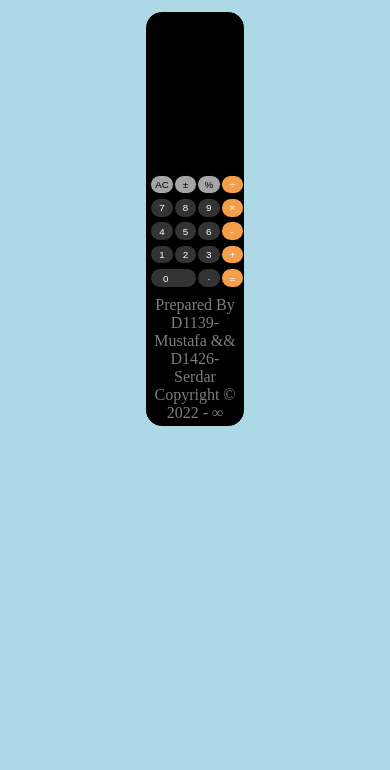
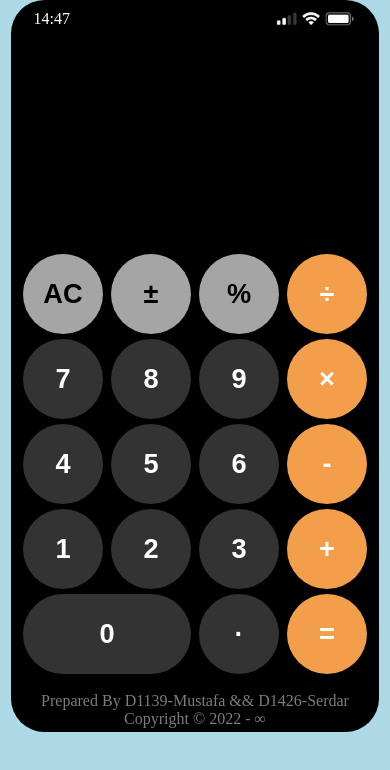
Before and after one commit to sserdarss/IOS_calculator, a plain HTML site: page index.html in a window 390 px wide. Drawn offline with Linux system fonts and the light colour scheme.

Commit message:
responsive changes

```diff
--- a/app.js
+++ b/app.js
@@ -1,7 +1,7 @@
 //selectıng html elements
 let container = document.querySelector(".container");
-let result1 = document.getElementById("result1");
-let result2 = document.getElementById("result2");
+let result1 = document.getElementById("screen1");
+let result2 = document.getElementById("screen2");
 
 //variables created
 let total = "";
@@ -22,23 +22,6 @@ container.addEventListener("click", (e) => {
                 case "/" : total = +total/(+sayi1);break;
                 case "*" : total = +total*(+sayi1);break;
                 case "%" : total = (+total*+sayi1)/(100);break;
-                case "=" : {
-                    if (islem[0] == "=" && sayi1 == "") {
-                        result1.value = "";
-                        result2.value = total;
-                    }
-                    else {
-                    switch (islem[0]){
-                        case '+' : total = +sayi1+(+sayi2);break;
-                        case "-" : total = s2-s1 ;break;
-                        case "/" : total = +sayi1/(+sayi2);break;
-                        case "*" : total = +sayi1*(+sayi2);break;
-                        case "%" : total = (+total*+sayi1)/(100);break;
-                        default:break;
-                    }
-
-                    }
-                }
                 default:break;
             }
             sayi1 = "";
@@ -47,7 +30,7 @@ container.addEventListener("click", (e) => {
         else if(total == "" ){
             total = sayi1;
             sayi1 = "";
-            result2.value = "";
+            result2.innerHTML = "";
 
         }
         //add  new operator in array and remove old operator
@@ -57,42 +40,77 @@ container.addEventListener("click", (e) => {
             }
             //thıs block for when only get one number and press "=" button then  move on number to total area
             if (islem[0] == "=") {
-                result1.value = total;
-                result2.value = "";
+
+                if ( total == Infinity){
+
+                result1.innerHTML= "ERROR";
+                result2.innerHTML = "";
+                total = 0
+
+                }
+                else{
+                    result1.innerHTML= total;
+                result2.innerHTML = "";
+
+                }
+
             }
             else {
-                result1.value = total + " " + islem[0] ;
-                result2.value = "";
+                if ( total == Infinity){
+
+                    result1.innerHTML= "ERROR";
+                    result2.innerHTML = "";
+                    total = 0
+
+                    }
+                    else{
+                result1.innerHTML = total + " " + islem[0] ;
+                result2.innerHTML = "";
             }
+            }
+
 
     }
 
     //action after press any number button
     if (e.target.classList.contains('num')){
         sayi1 += e.target.value;
-        result2.value = sayi1;
+        result2.innerHTML = sayi1;
     }
 
     //when user press ac button then everything is clear
     if (e.target.classList.contains('btn1')){
         total = "";
         sayi1 = "";
-        sayi2 = "";
         islem.shift();
-        result1.value = "";
-        result2.value = "";
+        result1.innerHTML = "";
+        result2.innerHTML = "";
     }
 
     // changing number multiply with minus operand
     if (e.target.classList.contains('btn2')){
         if (sayi1 != ""){
             sayi1 = -(+sayi1)
-            result2.value = sayi1;
+            result2.innerHTML = sayi1;
         }
         else {
             total = -(total)
-            result2.value = total
+            result2.innerHTML = total
         }
     }
 
 })
+
+
+//clock
+
+const updateTime = () => {
+  let clock = document.querySelector(".clock");
+  let currentTime = new Date();
+  let currentHour = currentTime.getHours();
+  let currentMinute = currentTime.getMinutes();
+  clock.innerHTML = currentHour + ":" + currentMinute;
+};
+
+setInterval(updateTime, 1000);
+updateTime();
--- a/index.html
+++ b/index.html
@@ -11,15 +11,17 @@
 </head>
 <body>
 
-    <div class="container">
-        <br><br>
 
 
+    <div class="container">
 
-        <input id="result1"></input>
-        <br><br><br>
-        <input id="result2"></input>
-        <br><br><br><br>
+
+        <div id="screen">
+            <span class="clock"></span>
+            <img src="./status.png" alt="status" class="status" />
+            <label id="screen1"></label>
+            <label id="screen2"></label>
+        </div>
             <div class="hesaplar">
                 <button value="ac"class="button btn1">AC</button>
                 <button value=""  class="button btn2">&#177</button>
--- a/style.css
+++ b/style.css
@@ -14,89 +14,105 @@ footer{
 
 
 }
-.container {
+.container{
+    display: grid;
+    grid-template-rows: 15rem ;
+    width: 23rem;
+
+    height: auto;
     margin: auto;
+    justify-content: center;
     background-color: black;
-    width: 25%;
-    height: 80%;
-    border: 0.1vw solid black;
-    border-radius: 4vw;
-    margin-top: 3vw;
+    border-radius: 2.1rem;
 }
 .hesaplar {
-    margin-left: 0.8vw;
-    margin-right: 0.5vw;
-    margin-bottom: 1vw;
     display: grid;
-    grid-template-columns: 6vw 6vw 6vw 6vw;
-    grid-template-rows: 6vw 6vw 6vw 6vw 6vw;
+    grid-template-columns:repeat(4,5rem) ;
+    grid-template-rows: repeat(5,5rem);
+    row-gap: 0.3rem;
+    column-gap: 0.5rem;
+    padding: 0.9rem;
 }
 .button {
-    width: 5vw;
-    height: 5vw;
-    border: 0.1vw solid black;
-    border-radius: 50vw;
+    width: 100%;
+    height: 100%;
+    display: block;
+    border-radius: 50%;
+    font-size: 1.7rem;
+    font-weight: 600;
+    border: none;
+    cursor: pointer;
 }
-.btn17 {
-    width: 11vw;
-    padding-top: 1vw;
+
+
+#screen{
+    position: relative;
+    display: grid;
+    grid-template-rows: 5rem 5rem;
+    padding: 0.9rem;
+    bottom: -3rem;
 }
-#result1 {
-    position: absolute;
-    right: 40vw;
-    font-size: 3vw;
-    max-width: 14vw;
-    background-color: black;
-    border: 0.1vw solid black;
-    border-radius: 50vw;
+#screen1 , #screen2{
+    max-width: 20rem;
+    text-align: right;
+    font-size: 4rem;
+    font-weight: 500;
     color: white;
-    padding-right: 0.5vw;
-    height: 40px;
-    text-align: right;
+    text-overflow:ellipsis;
+    margin: 5px;
+    overflow: hidden;
 
 }
-#result2 {
+#screen1{
+    color: #9f9f9f;
+    font-weight: 300;
+    font-size: 3rem;
+}
+#screen2{
+    direction: rtl;
+}
+.status{
     position: absolute;
-    right: 40vw;
-    font-size: 3vw;
-    max-width: 14vw;
-    background-color: black;
-    border: 0.1vw solid black;
-    border-radius: 50vw;
+    margin: -38px 0px 0 260px;
+
+}
+.clock{
+    position: absolute;
+    margin: -38px 300px 0 25px;
     color: white;
-    padding-right: 0.5vw;
-    height: 40px;
-    text-align: right;
 }
+
 .btn1 , .btn2,.btn3 {
     background-color: #A5A5A5;
     color: black;
-    font-size: 2.5vw;
+
 }
 .btn4, .btn8, .btn12, .btn16, .btn19 {
     background-color: #F29E4B;
     color: white;
-    font-size: 2.5vw;
+
 }
 .btn5,.btn6,.btn7,.btn9,.btn10,.btn11,.btn13,.btn14,.btn15,.btn17,.btn18 {
     background-color: #333333;
     color: white;
-    font-size: 2.5vw;
+
 }
 .btn17 {
-    text-align: left;
-    padding-left: 3vw;
-    padding-bottom: 1vw;
     grid-column: 1/3;
-    grid-row: 5;
+    border-radius: 2.5rem;
 }
 .button:hover {
     background-color: rgba(191, 191, 191, 0.5);
 }
 
-@media only screen and (max-width: 768px) {
-    /* For mobile phones: */
-    [class*="button"] {
-      width: 100%;
-    }
-  }
+img{
+    width: 85px;
+}
+.clock{
+    position: absolute;
+    margin: -38px 300px 0 25px;
+    color: white;
+}
+.content-top{
+    position: relative;
+}
```
Also changed, not shown: status.png (added), 1 other file.
